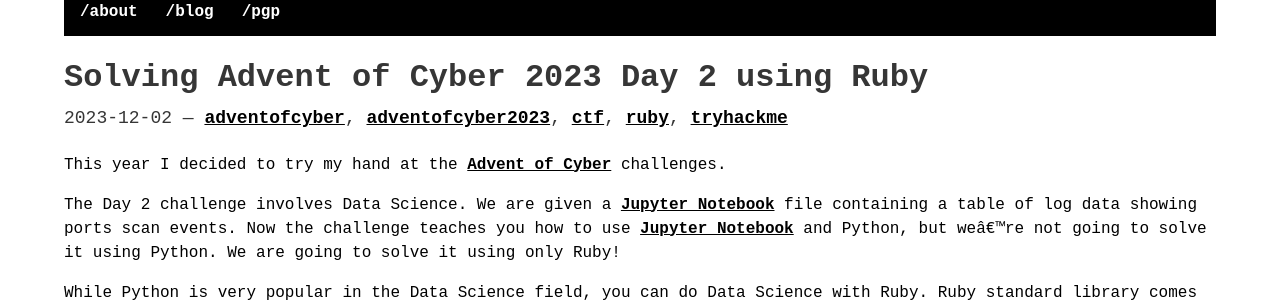
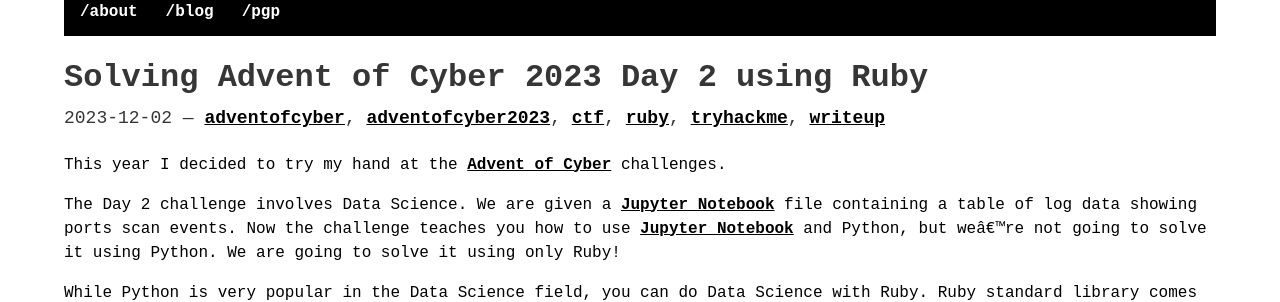
Before and after one commit to postmodern/postmodern.github.io, a Jekyll site: the page built from blog/_posts/2023-12-02-solving-advent-of-cyber-day-2-using-ruby.md, in a window 1280 px wide. Shown: the part 316-618 px from the top of the page. Built offline with Jekyll 4.4.1, drawn with Linux system fonts in a browser that asks for light colours.

Commit message:
Added the `writeup` tag.

```diff
--- a/blog/_posts/2023-12-02-solving-advent-of-cyber-day-2-using-ruby.md
+++ b/blog/_posts/2023-12-02-solving-advent-of-cyber-day-2-using-ruby.md
@@ -5,6 +5,7 @@
 tags:
   - tryhackme
   - ctf
+  - writeup
   - adventofcyber
   - adventofcyber2023
   - ruby
```
